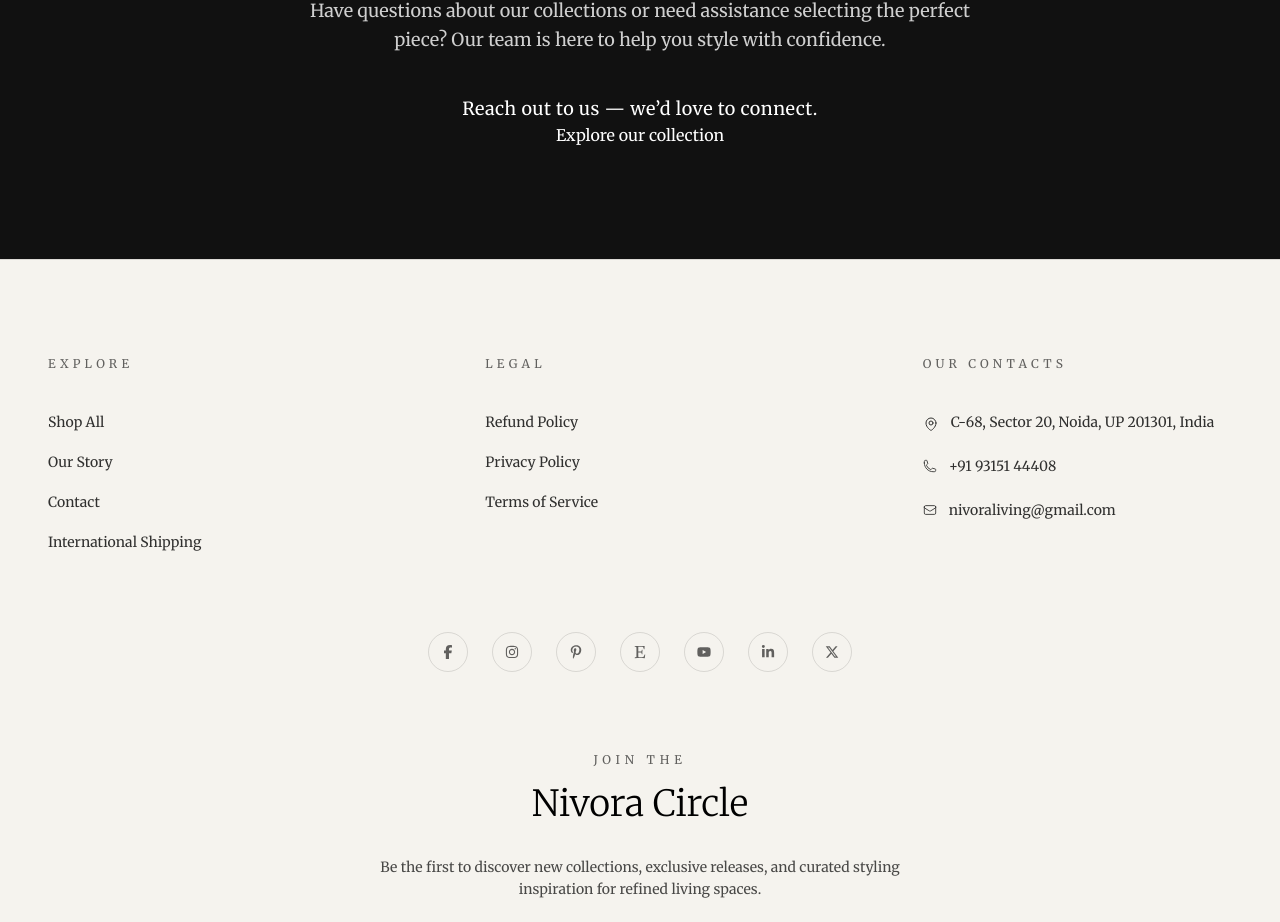
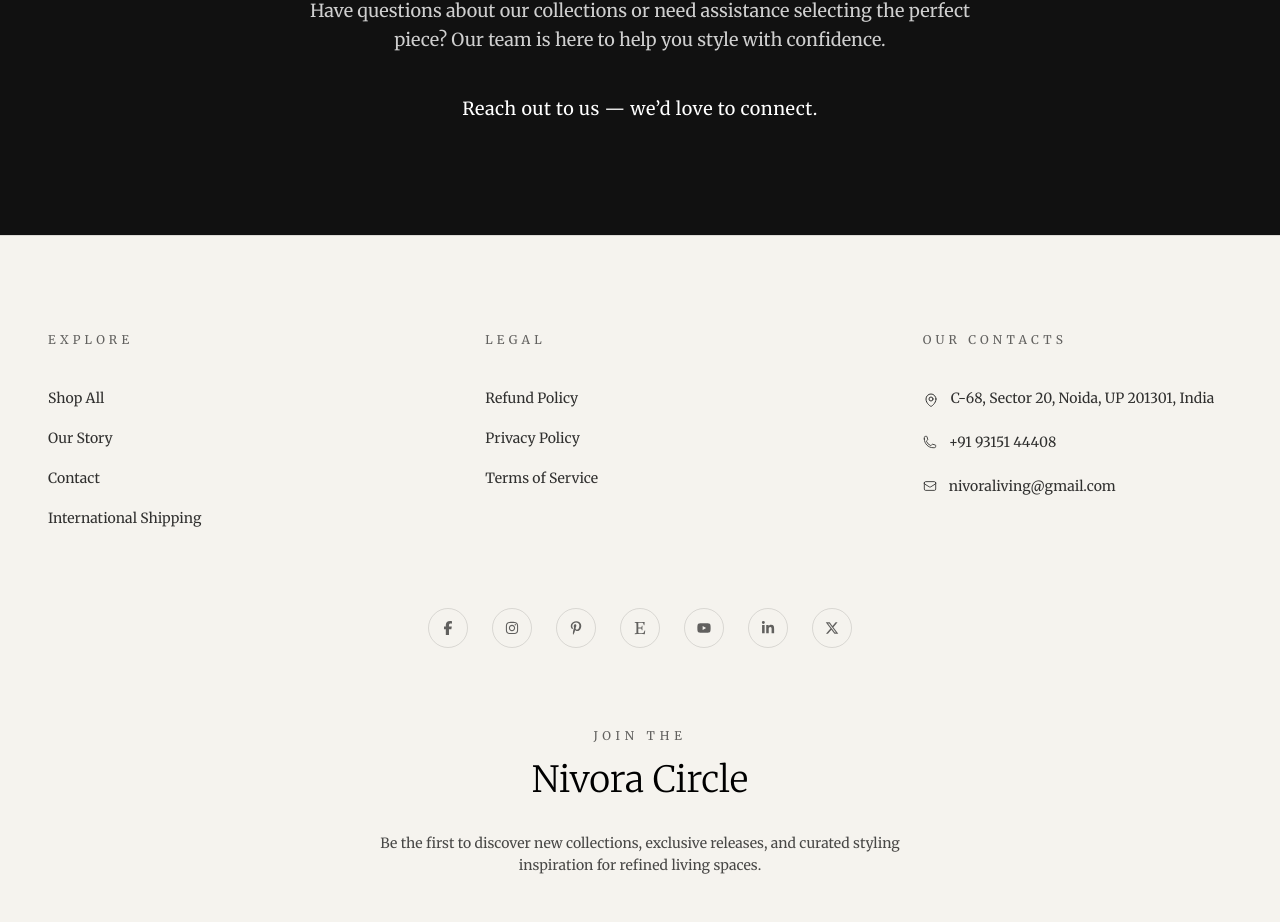
Before and after one commit to aditya2785/nivora-living, a Next.js app: page /about-us in a window 1280 px wide. Shown: the part 3695-4617 px from the top of the page. Built offline with nearby package versions, Linux system fonts and the light colour scheme.

Commit message:
Fix about page

```diff
--- a/app/about-us/page.jsx
+++ b/app/about-us/page.jsx
@@ -1,4 +1,3 @@
-import Link from "next/link";
 export const metadata = {
   title: "About Nivora Living | Indian-Inspired Luxury Metal Home Decor Brand",
   description:
@@ -9,7 +8,7 @@ import {
   StatsSection,
   FullImageSection,
 } from "@/components";
-import Image from "next/image";
+
 export default function AboutUsPage() {
   return (
     <div>
@@ -224,7 +223,7 @@ export default function AboutUsPage() {
         <p className="text-lg tracking-wide">
           Reach out to us — we’d love to connect.
         </p>
-<Link href="/shop">Explore our collection</Link>
+
       </div>
 
     </div>
--- a/app/page.js
+++ b/app/page.js
@@ -28,7 +28,7 @@ const featuredProducts = products
           </p>
 
           <h1 className="text-6xl md:text-7xl font-light leading-tight">
-            Nivora Living – Handcrafted Indian Metal Home Decor
+            Metal Home Decor
           </h1>
 
           <h2 className="text-4xl md:text-5xl tracking-[0.3em] mt-4">
```
